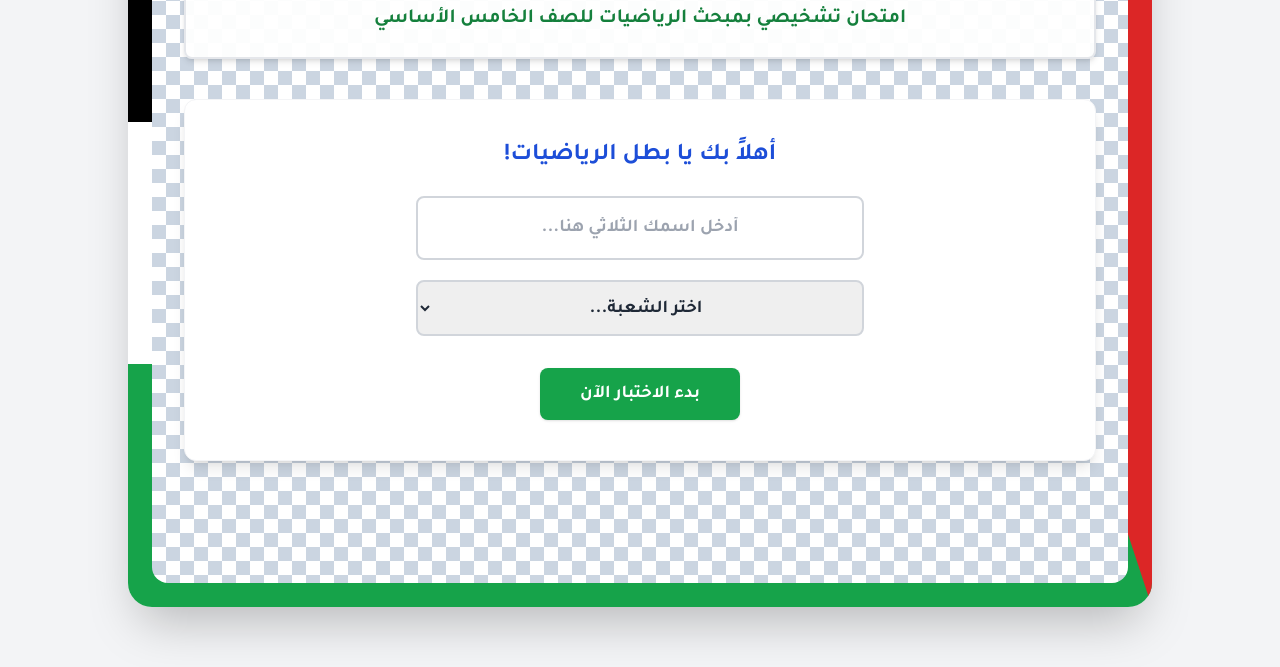
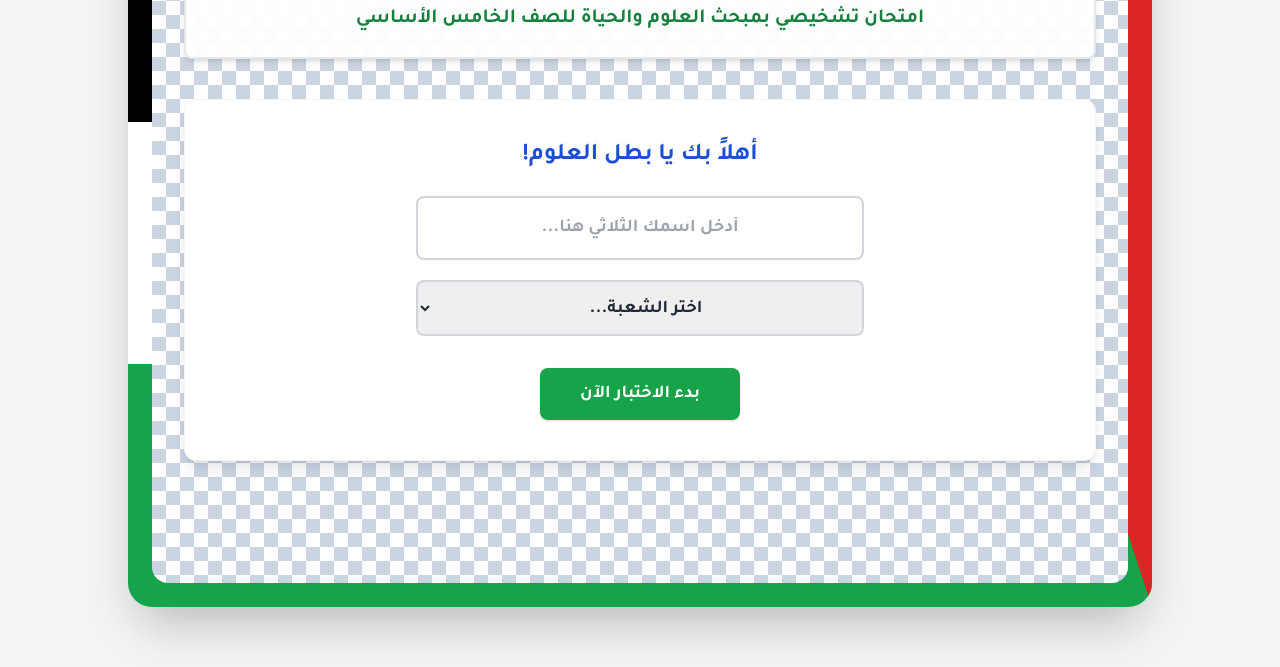
Before and after one commit to ameenmatar/science5grade, a plain HTML site: page index.html in a window 1280 px wide. Shown: the part 157-824 px from the top of the page. Drawn offline with nearby package versions, Linux system fonts and the light colour scheme.

Commit message:
Add files via upload

```diff
--- a/index.html
+++ b/index.html
@@ -3,7 +3,7 @@
 <head>
     <meta charset="UTF-8">
     <meta name="viewport" content="width=device-width, initial-scale=1.0">
-    <title>الاختبار التشخيصي - رياضيات الخامس الأساسي</title>
+    <title>الاختبار التشخيصي - العلوم والحياة الخامس الأساسي</title>
     <script src="https://cdn.tailwindcss.com"></script>
     <script src="https://cdnjs.cloudflare.com/ajax/libs/xlsx/0.18.5/xlsx.full.min.js"></script>
     <link href="https://fonts.googleapis.com/css2?family=Tajawal:wght@400;700;900&display=swap" rel="stylesheet">
@@ -55,11 +55,11 @@
                     <span>👨‍🏫 لوحة تحكم المعلم (النتائج)</span>
                 </button>
                 <h1 class="text-3xl font-bold text-gray-800 mb-2 mt-2 md:mt-0">مدرسة ذكور طمون الأساسية العليا</h1>
-                <h2 class="text-xl text-green-700 font-bold mt-2">امتحان تشخيصي بمبحث الرياضيات للصف الخامس الأساسي</h2>
+                <h2 class="text-xl text-green-700 font-bold mt-2">امتحان تشخيصي بمبحث العلوم والحياة للصف الخامس الأساسي</h2>
             </div>
 
             <div id="student-login" class="flex flex-col items-center bg-white p-10 rounded-xl shadow-lg border border-gray-100">
-                <h3 class="text-2xl font-bold mb-6 text-blue-700">أهلاً بك يا بطل الرياضيات!</h3>
+                <h3 class="text-2xl font-bold mb-6 text-blue-700">أهلاً بك يا بطل العلوم!</h3>
                 <div class="w-full max-w-md space-y-5">
                     <input type="text" id="student-name" placeholder="أدخل اسمك الثلاثي هنا..." class="border-2 border-gray-300 p-4 rounded-lg w-full text-center focus:outline-none focus:border-blue-500 text-lg font-bold">
                     <select id="student-section" class="border-2 border-gray-300 p-4 rounded-lg w-full text-center focus:outline-none focus:border-blue-500 text-lg font-bold">
@@ -88,7 +88,7 @@
                 </div>
 
                 <div class="mb-4 bg-yellow-50 border border-yellow-300 p-4 rounded-lg text-yellow-800 font-bold text-center">
-                    يتكون الاختبار من 40 سؤالاً مقسمة حسب المهارات الأساسية. المدة الزمنية ساعة واحدة (60 دقيقة). كل سؤال بـ 2.5 علامة.
+                    يتكون الاختبار من أسئلة تقيس المفاهيم العلمية والمهارات الأساسية. المدة الزمنية ساعة واحدة (60 دقيقة).
                 </div>
 
                 <div id="questions-container" class="space-y-8 mb-8 bg-white p-2 md:p-6 rounded-lg border border-gray-100"></div>
@@ -110,7 +110,7 @@
 
             <div id="teacher-dashboard" class="hidden bg-white p-4 md:p-8 rounded-xl shadow-lg border border-gray-100">
                 <div class="flex flex-col md:flex-row justify-between items-center mb-8 border-b-2 border-gray-200 pb-6 gap-4">
-                    <h3 class="text-3xl font-bold text-gray-800">لوحة تحكم المعلم أ. أبوطلال - نتائج رياضيات الخامس</h3>
+                    <h3 class="text-3xl font-bold text-gray-800">لوحة تحكم المعلم أ. أبوطلال - نتائج علوم الخامس</h3>
                     <button type="button" onclick="location.reload()" class="bg-red-500 hover:bg-red-600 text-white font-bold py-2 px-8 rounded-lg transition shadow-md text-lg cursor-pointer">إغلاق اللوحة</button>
                 </div>
 
@@ -144,78 +144,35 @@
     <script>
         const skillSections = [
             {
-                skillName: "أولاً: الأعداد الكلية والقيمة المنزلية والتقريب",
+                skillName: "أولاً: الكائنات الحية وخصائصها",
                 questions: [
-                    { id: 0, q: "1. ما قيمة الرقم 5 في العدد 45,821؟", options: ["50", "500", "5000", "50,000"], a: 2 },
-                    { id: 32, q: "2. قرب العدد 47 إلى أقرب عشرة:", options: ["40", "45", "50", "60"], a: 2 },
-                    { id: 33, q: "3. قرب العدد 324 إلى أقرب مئة:", options: ["300", "350", "400", "320"], a: 0 },
-                    { id: 35, q: "4. ما ناتج طرح 1 من العدد 10,000؟", options: ["9,000", "9,999", "9,990", "9,099"], a: 1 }
+                    { id: 0, q: "1. أي من الكائنات الحية الآتية يعتبر من الكائنات الدقيقة؟", options: ["الأبقار", "البكتيريا", "الأسماك", "الطيور"], a: 1 },
+                    { id: 1, q: "2. الجهاز المسؤول عن تبادل الغازات في جسم الإنسان هو:", options: ["الجهاز الهضمي", "الجهاز التنفسي", "الجهاز البولي", "الجهاز العضلي"], a: 1 },
+                    { id: 2, q: "3. النباتات تصنع غذاءها بنفسها بعملية تسمى:", options: ["التنفس", "التبخر", "البناء الضوئي", "الامتصاص"], a: 2 }
                 ]
             },
             {
-                skillName: "ثانياً: العمليات الحسابية الأساسية (الجمع والطرح)",
+                skillName: "ثانياً: المادة وخصائصها وتحولاتها",
                 questions: [
-                    { id: 1, q: "1. ما هو الناتج الصحيح لعملية الجمع: 3,425 + 1,234؟", options: ["4,559", "4,659", "4,569", "5,659"], a: 1 },
-                    { id: 2, q: "2. ما هو ناتج طرح: 7,850 - 3,420؟", options: ["4,330", "4,430", "4,530", "4,420"], a: 1 }
+                    { id: 3, q: "1. ما الحالة التي تكون فيها للمادة شكل ثابت وحجم ثابت؟", options: ["الحالة الصلبة", "الحالة السائلة", "الحالة الغازية", "البلازما"], a: 0 },
+                    { id: 4, q: "2. تحول المادة من الحالة الصلبة إلى الحالة السائلة يسمى:", options: ["تبخر", "انصهار", "تكاثف", "تجمد"], a: 1 },
+                    { id: 5, q: "3. أداة القياس المستخدمة لقياس كتلة الجسم هي:", options: ["المخبار المدرج", "الميزان ذو الكفتين", "ميزان الحرارة", "المطاطة"], a: 1 }
                 ]
             },
             {
-                skillName: "ثالثاً: الضرب والقسمة وحل التطبيقات الحسابية",
+                skillName: "ثالثاً: الطاقة والقوى والكهرباء",
                 questions: [
-                    { id: 3, q: "1. ما ناتج ضرب العدد 35 في 10؟", options: ["35", "350", "3,500", "35,000"], a: 1 },
-                    { id: 4, q: "2. ما ناتج قسمة العدد 48 على 6؟", options: ["6", "7", "8", "9"], a: 2 },
-                    { id: 5, q: "3. ما هو العدد الذي إذا ضربته في 7 كان الناتج 56؟", options: ["6", "7", "8", "9"], a: 2 },
-                    { id: 25, q: "4. ما ناتج ضرب: 14 × 5؟", options: ["60", "65", "70", "75"], a: 2 },
-                    { id: 26, q: "5. مع أحمد 45 ديناراً، وزعها بالتساوي على أبنائه الثلاثة، فكم نصيب كل ابنة؟", options: ["12 ديناراً", "15 ديناراً", "18 ديناراً", "20 ديناراً"], a: 1 },
-                    { id: 34, q: "6. ما ناتج قسمة 350 على 10؟", options: ["35", "350", "3500", "3.5"], a: 0 },
-                    { id: 36, q: "7. إذا اشترى بائع 4 صناديق تفاح، في كل صندوق 25 تفاحة، فكم تفاحة مع البائع؟", options: ["80 تفاحة", "90 تفاحة", "100 تفاحة", "120 تفاحة"], a: 2 }
+                    { id: 6, q: "1. القوة التي تسحب الأشياء نحو مركز الأرض هي:", options: ["قوة الاحتكاك", "قوة المغناطيس", "الجاذبية الأرضية", "قوة التنافر"], a: 2 },
+                    { id: 7, q: "2. في الدارة الكهربائية البسيطة، المصدر المسؤول عن توفير الطاقة الكهربائية هو:", options: ["المصباح", "المفتاح", "الأسلاك", "القصاصة / البطارية"], a: 3 },
+                    { id: 8, q: "3. المواد التي تسمح للكهرباء بالمرور من خلالها تسمى:", options: ["مواد عازلة", "مواد موصلة", "مواد بلاستيكية", "مواد خشبية"], a: 1 }
                 ]
             },
             {
-                skillName: "رابعاً: الكسور العادية والكسور العشرية",
+                skillName: "رابعاً: الأرض والكون والفضاء",
                 questions: [
-                    { id: 6, q: "1. ما هو الكسر الذي يمثل الجزء المظلل إذا أكل أسامي قطعتين من فطيرة مقسمة إلى 8 قطع متساوية؟", options: ["2/8", "8/2", "6/8", "2/6"], a: 0 },
-                    { id: 7, q: "2. أي من الكسور الآتية يعتبر كسراً فعلياً (أو حقيقياً)؟", options: ["5/4", "7/3", "3/5", "9/2"], a: 2 },
-                    { id: 8, q: "3. ما أبسط صورة للكسر 4/8؟", options: ["1/4", "1/2", "2/3", "3/4"], a: 1 },
-                    { id: 9, q: "4. ما ناتج جمع الكسرين: 2/7 + 3/7؟", options: ["5/14", "5/7", "6/7", "1/7"], a: 1 },
-                    { id: 10, q: "5. اكتب الكسر العشري خمسة من عشرة (0.5) على صورة كسر عادي:", options: ["1/5", "5/10", "5/100", "1/20"], a: 1 },
-                    { id: 11, q: "6. أي الأعداد العشرية الآتية هو الأكبر؟", options: ["0.3", "0.35", "0.28", "0.09"], a: 1 },
-                    { id: 12, q: "7. ما ناتج جمع العشريين: 2.4 + 1.3؟", options: ["3.5", "3.7", "4.1", "3.8"], a: 1 },
-                    { id: 31, q: "8. ما هو الكسر الذي يساوية النصف (1/2) من بين الكسور الآتية؟", options: ["2/5", "3/6", "4/10", "3/8"], a: 1 },
-                    { id: 38, q: "9. كسر غير فعلي يعادل العدد الكسري 2 و 1/3:", options: ["5/3", "7/3", "6/3", "4/3"], a: 1 }
-                ]
-            },
-            {
-                skillName: "خامساً: القياس ووحدات الوقت والزمن",
-                questions: [
-                    { id: 13, q: "1. كم سنتيمترًا يوجد في المتر الواحد؟", options: ["10 سم", "100 سم", "1000 سم", "10,000 سم"], a: 1 },
-                    { id: 14, q: "2. كم غراماً يوجد في كيلوغرام واحد؟", options: ["10 غرام", "100 غرام", "1000 غرام", "100 غرام"], a: 2 },
-                    { id: 27, q: "3. كم دقيقة في الساعة الواحدة والربع؟", options: ["60 دقيقة", "75 دقيقة", "90 دقيقة", "100 دقيقة"], a: 1 },
-                    { id: 28, q: "4. إذا كانت الساعة الآن 3:30، كم تصبح بعد مضي 45 دقيقة؟", options: ["4:00", "4:15", "4:30", "5:00"], a: 1 }
-                ]
-            },
-            {
-                skillName: "سادساً: الهندسة، المحيط، المساحة، والأشكال الهندسية",
-                questions: [
-                    { id: 15, q: "1. ما محيط مربع طول ضلعه 5 سم؟", options: ["10 سم", "15 سم", "20 سم", "25 سم"], a: 2 },
-                    { id: 16, q: "2. ما مساحة مستطيل طوله 6 سم وعرضه 4 سم؟", options: ["20 سم مربع", "24 سم مربع", "10 سم مربع", "12 سم مربع"], a: 1 },
-                    { id: 17, q: "3. كم عدد أضلاع الشكل الرباعي؟", options: ["3 أضلاع", "4 أضلاع", "5 أضلاع", "6 أضلاع"], a: 1 },
-                    { id: 18, q: "4. ما هو اسم الزاوية التي قياسها يساوى 90 درجة تماماً؟", options: ["زاوية حادة", "زاوية منفرجة", "زاوية قائمة", "زاوية مستقيمة"], a: 2 },
-                    { id: 19, q: "5. الزاوية التي قياسها أكبر من 90 وأقل من 180 درجة تسمى:", options: ["زاوية قائمة", "زاوية حادة", "زاوية منفرجة", "زاوية مستقيمة"], a: 2 },
-                    { id: 29, q: "6. ما هو شكل وجه المكعب؟", options: ["مستطيل", "مربع", "دائرة", "مثلث"], a: 1 },
-                    { id: 30, q: "7. كم عدد رؤوس الهرم الثلاثي؟", options: ["3 رؤوس", "4 رؤوس", "5 رؤوس", "6 رؤوس"], a: 1 },
-                    { id: 37, q: "8. ما هي وحدة القياس المناسبة لقياس مساحة صف دراسي؟", options: ["المتر", "المتر المربع", "السم", "الكيلومتر"], a: 1 }
-                ]
-            },
-            {
-                skillName: "سابعاً: الأنماط، العوامل، الأعداد الأولية، وأولويات العمليات",
-                questions: [
-                    { id: 20, q: "1. ما العدد التالي في النمط الآتي: 3، 6، 9، 12، ...؟", options: ["14", "15", "16", "18"], a: 1 },
-                    { id: 21, q: "2. ما العدد المفقود في الجملة المفتوحة: 15 + [ ] = 23؟", options: ["6", "7", "8", "9"], a: 2 },
-                    { id: 22, q: "3. ما هو المضاعف المشترك الأصغر للعددين 2 و 3؟", options: ["5", "6", "9", "12"], a: 1 },
-                    { id: 23, q: "4. ما هي عوامل العدد 12 (الأعداد التي تقبل القسمة 12 عليها بدون باقي)؟", options: ["1, 2, 3, 4, 6, 12", "2, 4, 6", "3, 4, 6", "1, 12 فقط"], a: 0 },
-                    { id: 24, q: "5. أي الأعداد الآتية يعتبر عددًا أولياً (لا يقبل القسمة إلا على نفسه وعلى 1)؟", options: ["9", "11", "15", "21"], a: 1 },
-                    { id: 39, q: "6. ما هو ناتج: (5 + 3) × 2 حسب أولويات العمليات الحسابية؟", options: ["16", "13", "11", "10"], a: 0 }
+                    { id: 9, q: "1. الكوكب الأقرب إلى الشمس في المجموعة الشمسية هو:", options: ["الأرض", "عطارد", "المريخ", "المشتري"], a: 1 },
+                    { id: 10, q: "2. كم يستغرق كوكب الأرض ليدور حول الشمس دورة كاملة؟", options: ["يوماً واحداً", "شهراً واحداً", "سنة كاملة", "أسبوعاً واحداً"], a: 2 },
+                    { id: 11, q: "3. ظاهرة تعاقب الليل والنهار تحدث بسبب:", options: ["دوران الأرض حول الشمس", "دوران الأرض حول نفسها", "دوران القمر حول الأرض", "ميل محور الأرض"], a: 1 }
                 ]
             }
         ];
@@ -227,11 +184,11 @@
             });
         });
 
-        let results = JSON.parse(localStorage.getItem('testResults_math5_v2')) || [];
+        let results = JSON.parse(localStorage.getItem('testResults_science5_v1')) || [];
         let currentStudent = null;
         let timerInterval;
         let timeRemaining = 60 * 60;
-        let answers = new Array(40).fill(null);
+        let answers = new Array(fullQuestions.length).fill(null);
 
         function showSection(sectionId) {
             ['student-login', 'test-section', 'result-section', 'teacher-dashboard'].forEach(sec => {
@@ -273,11 +230,9 @@
                     errorEl.classList.remove('hidden');
                     return;
                 } else {
-                    // إذا كان مسجلاً مسبقاً ولم يسلم (دخل وبقي في الصفحة أو خرج ورجع)، نتابع معه بنفس سجله
                     currentStudent = existingResult;
                 }
             } else {
-                // حفظ الطالب فوراً في السجل بمجرد بدء الاختبار وقبل التسليم
                 currentStudent = {
                     name: name,
                     section: section,
@@ -287,7 +242,7 @@
                     details: []
                 };
                 results.push(currentStudent);
-                localStorage.setItem('testResults_math5_v2', JSON.stringify(results));
+                localStorage.setItem('testResults_science5_v1', JSON.stringify(results));
             }
 
             document.getElementById('display-student-name').textContent = name;
@@ -360,11 +315,12 @@
 
             let score = 0;
             let details = [];
+            const gradeMultiplier = 100 / fullQuestions.length;
 
             fullQuestions.forEach((q, index) => {
                 const studentAns = answers[index];
                 const isCorrect = studentAns === q.a;
-                if(isCorrect) score += 2.5;
+                if(isCorrect) score += gradeMultiplier;
 
                 details.push({
                     question: q.q,
@@ -374,7 +330,8 @@
                 });
             });
 
-            // تحديث بيانات الطالب الموجود مسبقاً في المصفوفة
+            score = Math.round(score);
+
             const targetIndex = results.findIndex(r => r.name === currentStudent.name && r.section === currentStudent.section);
             if (targetIndex !== -1) {
                 results[targetIndex].score = score;
@@ -383,7 +340,7 @@
                 results[targetIndex].details = details;
             }
 
-            localStorage.setItem('testResults_math5_v2', JSON.stringify(results));
+            localStorage.setItem('testResults_science5_v1', JSON.stringify(results));
             document.getElementById('final-score').textContent = score;
             showSection('result-section');
         }
@@ -422,7 +379,7 @@
         function clearData() {
             if(confirm('هل أنت متأكد من مسح جميع نتائج الطلاب؟')) {
                 results = [];
-                localStorage.removeItem('testResults_math5_v2');
+                localStorage.removeItem('testResults_science5_v1');
                 renderResultsTable();
             }
         }
@@ -452,8 +409,8 @@
 
             const worksheet = XLSX.utils.json_to_sheet(data);
             const workbook = XLSX.utils.book_new();
-            XLSX.utils.book_append_sheet(workbook, worksheet, "نتائج رياضيات خامس");
-            XLSX.writeFile(workbook, `نتائج_رياضيات_خامس.xlsx`);
+            XLSX.utils.book_append_sheet(workbook, worksheet, "نتائج علوم خامس");
+            XLSX.writeFile(workbook, `نتائج_علوم_خامس.xlsx`);
         }
 
         window.onload = () => {
```
